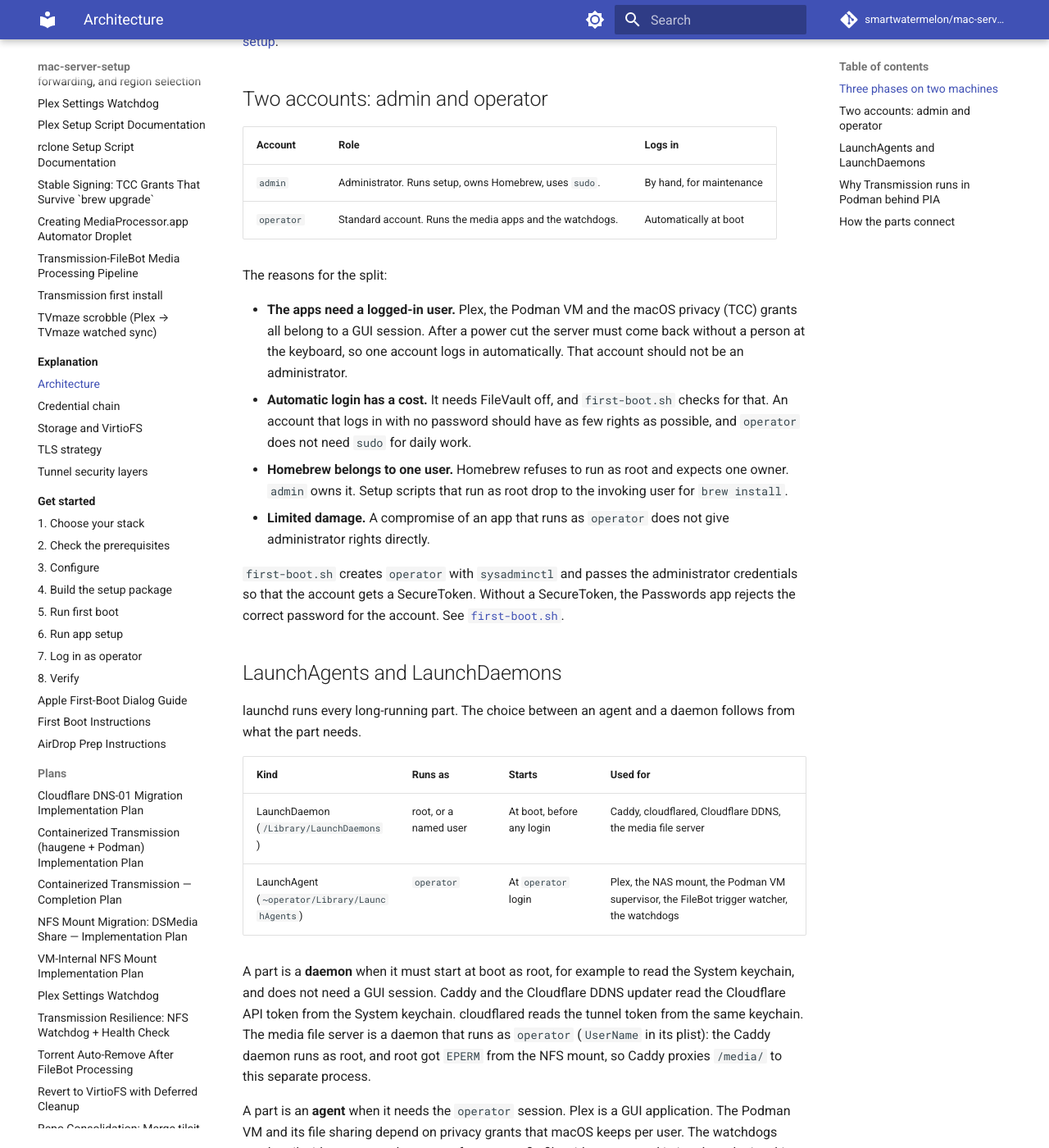
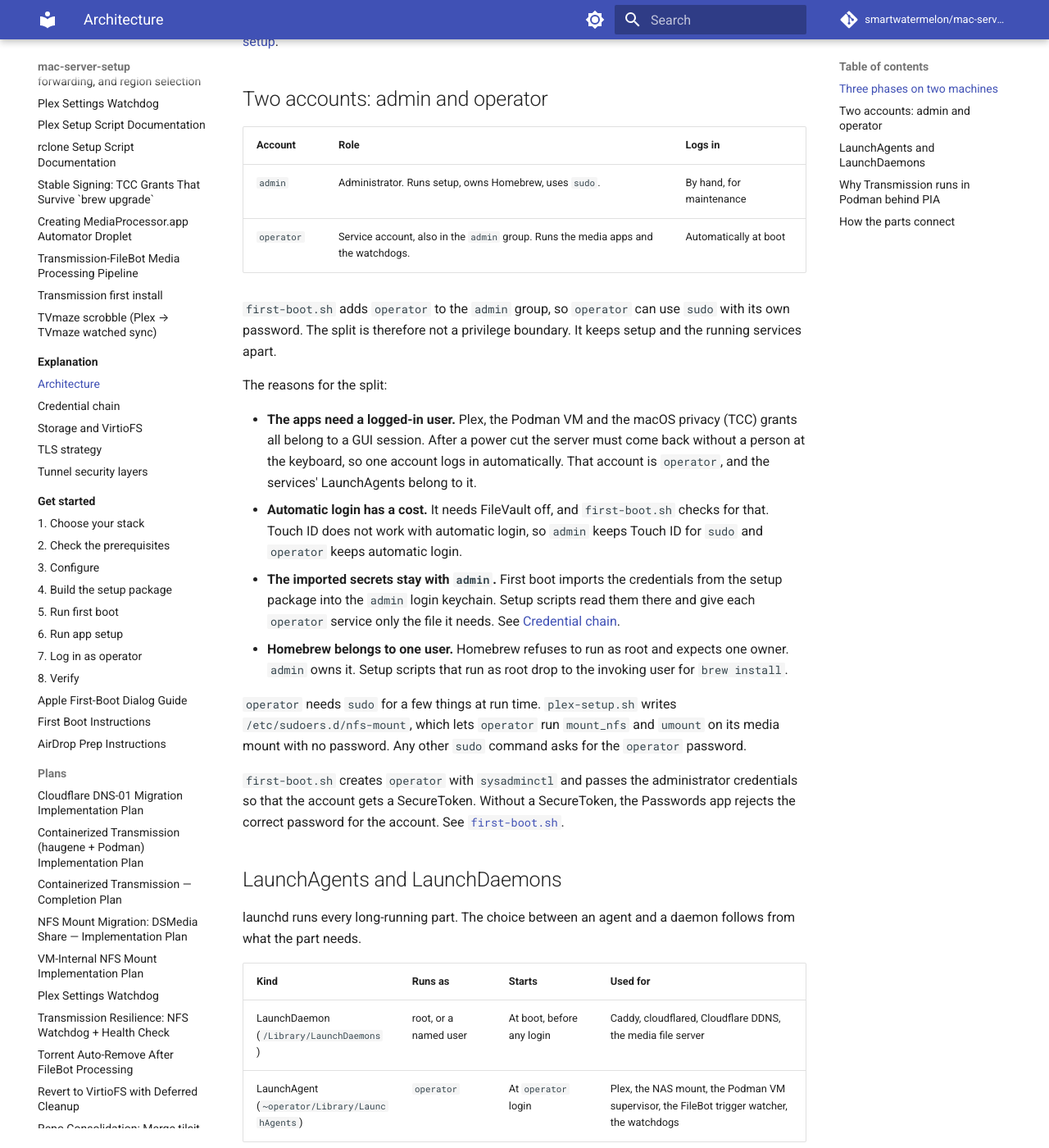
Before and after one commit to smartwatermelon/mac-server-setup, an MkDocs documentation site: the page built from docs/explanation/architecture.md, in a window 1280 px wide and 1400 px high, scrolled down 1023 px. Shown: the whole window at 82% size. Built offline with MkDocs 1.6.1 and Material for MkDocs 9.7.7, drawn with Linux system fonts in a browser that asks for light colours; comment, search, counter and statistics services are not loaded.

Commit message:
docs: the operator account is in the admin group
first-boot.sh adds operator to the admin group for sudo
(scripts/server/first-boot.sh:1228-1230), but the architecture page and
the Plex config comment still called it a standard, non-admin account.

- architecture.md: describe operator as the auto-login service account
  in the admin group, and say the split is not a privilege boundary.
  Keep the reasons that still hold (GUI session and auto-login, the
  FileVault and Touch ID trade-off, Homebrew owned by admin) and add
  that the imported secrets stay in the admin login keychain. Drop the
  reasons that depended on operator having no sudo. Note the
  passwordless mount_nfs/umount rule that plex-setup.sh writes.
- credential-chain.md: say why operator cannot open the admin keychain
  (its password), since group membership does not unlock it.
- plex.md: the LaunchAgent log is
  ~operator/.local/state/<hostname>-plex-launchagent.log, as
  plex-setup.sh writes it; no script writes /tmp/plex-*.log. Use
  your-nas.local in the manual NFS mount example.
- caddy.md, transmission-filebot.md: use <share> for the NAS mount
  path instead of a real share name.

Advances #205

```diff
--- a/docs/explanation/architecture.md
+++ b/docs/explanation/architecture.md
@@ -32,14 +32,18 @@ The split keeps secrets and network access to 1Password on the dev Mac, keeps th
 | Account | Role | Logs in |
 | --- | --- | --- |
 | `admin` | Administrator. Runs setup, owns Homebrew, uses `sudo`. | By hand, for maintenance |
-| `operator` | Standard account. Runs the media apps and the watchdogs. | Automatically at boot |
+| `operator` | Service account, also in the `admin` group. Runs the media apps and the watchdogs. | Automatically at boot |
+
+`first-boot.sh` adds `operator` to the `admin` group, so `operator` can use `sudo` with its own password. The split is therefore not a privilege boundary. It keeps setup and the running services apart.
 
 The reasons for the split:
 
-- **The apps need a logged-in user.** Plex, the Podman VM and the macOS privacy (TCC) grants all belong to a GUI session. After a power cut the server must come back without a person at the keyboard, so one account logs in automatically. That account should not be an administrator.
-- **Automatic login has a cost.** It needs FileVault off, and `first-boot.sh` checks for that. An account that logs in with no password should have as few rights as possible, and `operator` does not need `sudo` for daily work.
+- **The apps need a logged-in user.** Plex, the Podman VM and the macOS privacy (TCC) grants all belong to a GUI session. After a power cut the server must come back without a person at the keyboard, so one account logs in automatically. That account is `operator`, and the services' LaunchAgents belong to it.
+- **Automatic login has a cost.** It needs FileVault off, and `first-boot.sh` checks for that. Touch ID does not work with automatic login, so `admin` keeps Touch ID for `sudo` and `operator` keeps automatic login.
+- **The imported secrets stay with `admin`.** First boot imports the credentials from the setup package into the `admin` login keychain. Setup scripts read them there and give each `operator` service only the file it needs. See [Credential chain](credential-chain.md).
 - **Homebrew belongs to one user.** Homebrew refuses to run as root and expects one owner. `admin` owns it. Setup scripts that run as root drop to the invoking user for `brew install`.
-- **Limited damage.** A compromise of an app that runs as `operator` does not give administrator rights directly.
+
+`operator` needs `sudo` for a few things at run time. `plex-setup.sh` writes `/etc/sudoers.d/nfs-mount`, which lets `operator` run `mount_nfs` and `umount` on its media mount with no password. Any other `sudo` command asks for the `operator` password.
 
 `first-boot.sh` creates `operator` with `sysadminctl` and passes the administrator credentials so that the account gets a SecureToken. Without a SecureToken, the Passwords app rejects the correct password for the account. See [`first-boot.sh`](https://github.com/smartwatermelon/mac-server-setup/blob/main/scripts/server/first-boot.sh).
 
```
Also changed, not shown: docs/components/caddy.md (+1 -1 lines), docs/components/plex.md (+4 -4 lines), docs/components/transmission-filebot.md (+1 -1 lines), docs/explanation/credential-chain.md (+1 -1 lines).
